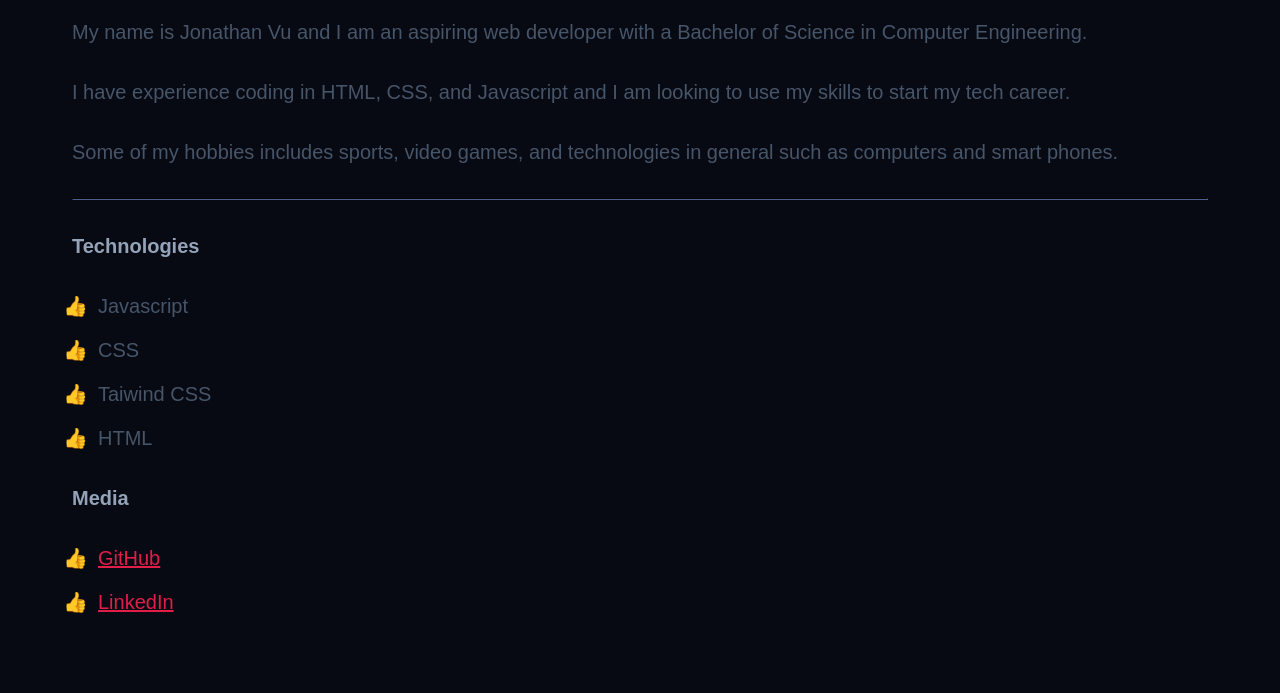
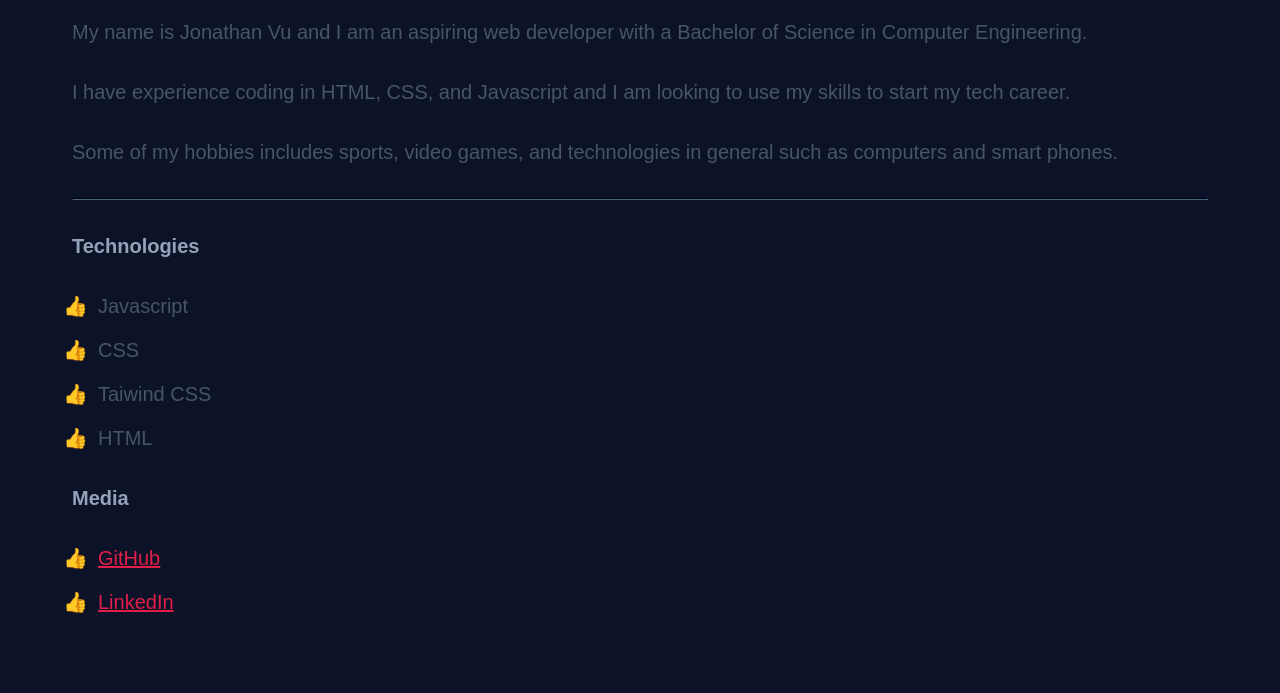
Before and after one commit to JCV2022/Portfolio, a website built with Vite: page index.html in a window 1280 px wide. Shown: the part 581-1274 px from the top of the page. Built offline with nearby package versions, Linux system fonts and the light colour scheme; a web font is replaced by a local one.

Commit message:
changed dark mode color

```diff
--- a/styles/style.css
+++ b/styles/style.css
@@ -1,5 +1,5 @@
 :root {
-    --clr-dark: #070a13;
+    --clr-dark: #0c1328;
     --clr-light: #f1f5f9;
     --clr-slate400: #94a3b8;
     --clr-slate600: #475569;
@@ -39,7 +39,7 @@ html {
 }
 
 .light-mode {
-    --clr-light: #070a13;
+    --clr-light: #0c1328;
     --clr-dark: #f1f5f9;
     --clr-slate400: #1e293b;
     --clr-slate600: #1e293b;
```
